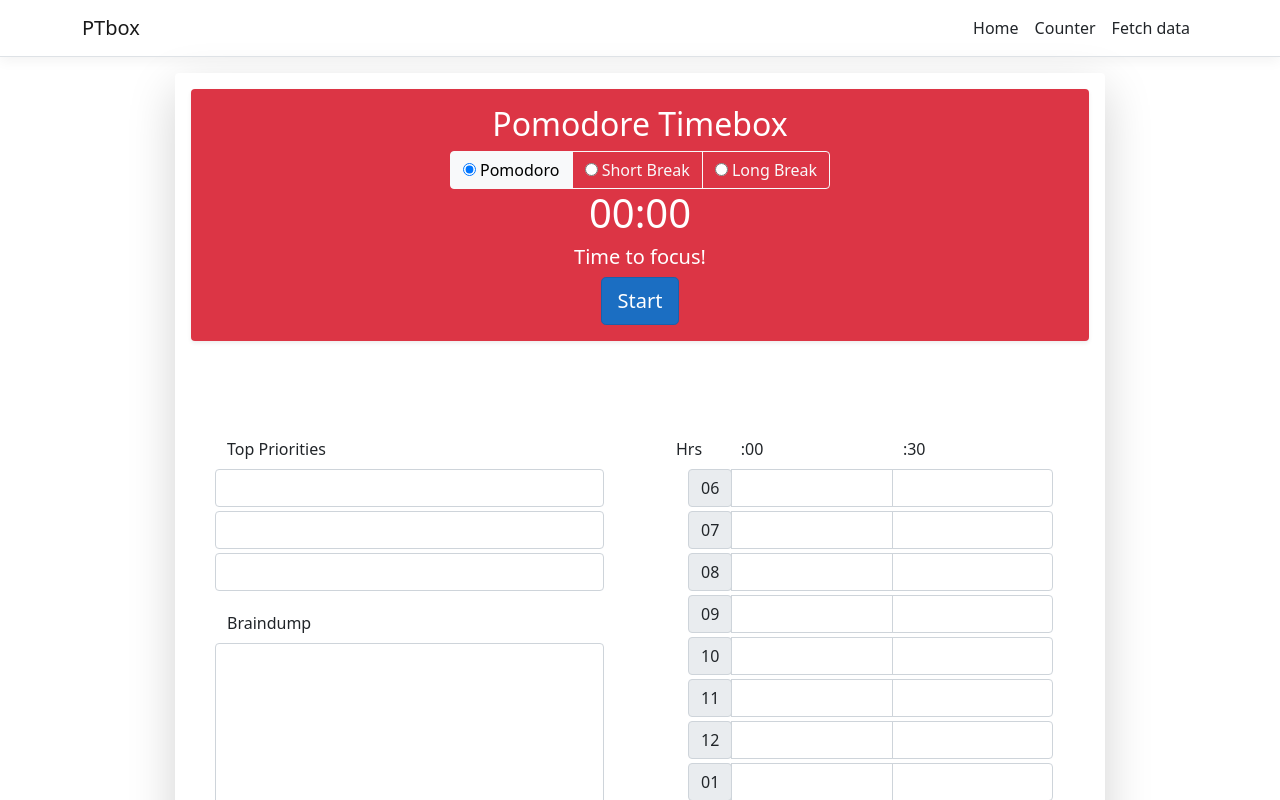
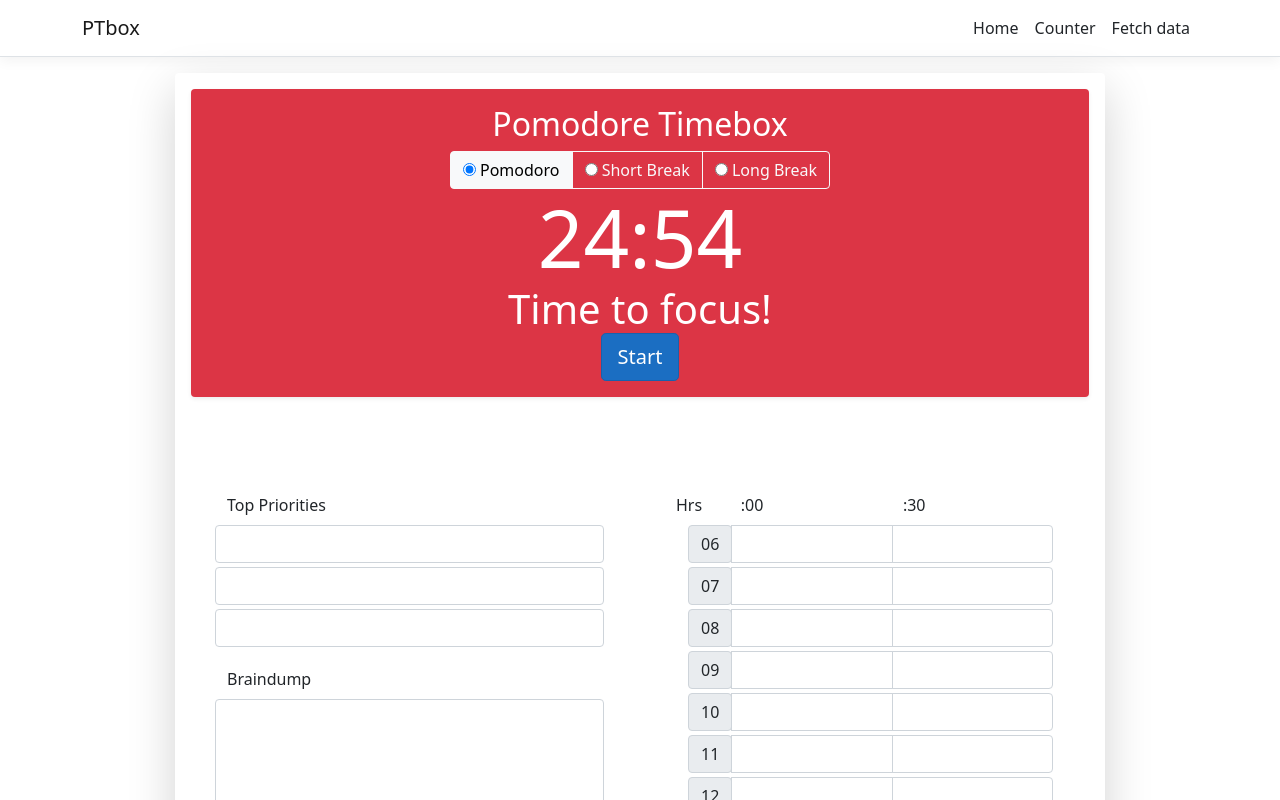
Before and after one commit to elchris95x1/my-new-app, a React (Create React App) app in the folder ClientApp/: page / in a window 1280 px wide. Shown: the top 800 px of the page. Built offline with nearby package versions, Linux system fonts and the light colour scheme.

Commit message:
timer
add timer functionality

```diff
--- a/ClientApp/src/components/Home.js
+++ b/ClientApp/src/components/Home.js
@@ -1,5 +1,6 @@
 import React, { Component } from 'react';
 import { Formik, Form, Field, ErrorMessage } from 'formik';
+import Pomodoro from "./pomodoro"
 
 export class Home extends Component {
   static displayName = Home.name;
@@ -21,9 +22,7 @@ export class Home extends Component {
               <input type="radio" name="options" id="option3" autocomplete="off" /> Long Break
             </label>
           </div>
-
-          <h1>00:00</h1>
-          <h5>Time to focus!</h5>
+          <Pomodoro />
           <button type="button" class="btn btn-primary btn-lg">Start</button>
         </div>
         <Formik
--- /dev/null
+++ b/ClientApp/src/components/pomodoro.js
@@ -0,0 +1,46 @@
+import React, { useState, useEffect } from "react"
+
+export default function Pomodoro() {
+    const [minutes, setMinutes] = useState(24)
+    const [seconds, setSeconds] = useState(59)
+    const [displayMessage, setDisplayMessage] = useState(false)
+    const [message, setMessage] = useState("Time to focus!")
+
+    useEffect(() => {
+        let interval = setInterval(() => {
+            clearInterval(interval)
+
+            if (seconds === 0) {
+                if (minutes !== 0) {
+                    setSeconds(59)
+                    setMinutes(minutes - 1)
+                    setMessage("Time to focus!")
+                } else {
+                    let minutes = displayMessage ? 24 : 4
+                    let seconds = 59
+
+                    setSeconds(seconds)
+                    setMinutes(minutes)
+                    setDisplayMessage(!displayMessage)
+                    setMessage("Break time!")
+                }
+            } else {
+                setSeconds(seconds - 1)
+            }
+        }, 1000)
+    }, [seconds])
+
+    const timerMinutes = minutes < 10 ? `0${minutes}` : minutes
+    const timerSeconds = seconds < 10 ? `0${seconds}` : seconds
+
+    return (
+        <div>
+            <div class="display-1">
+                {timerMinutes}:{timerSeconds}
+            </div>
+            <div class="display-6">
+                {message}
+            </div>
+        </div>
+    )
+}
```
